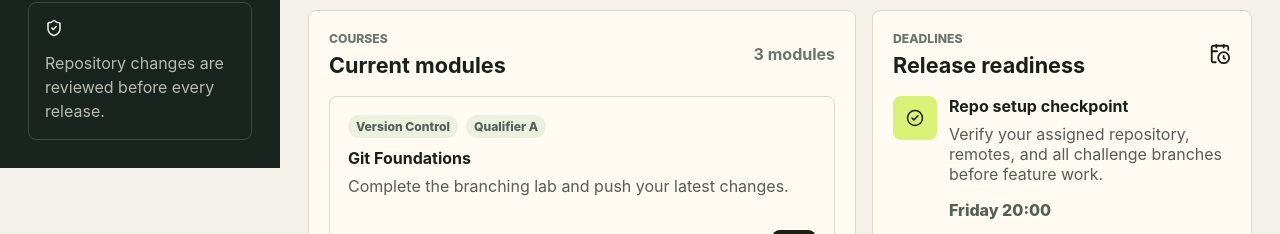
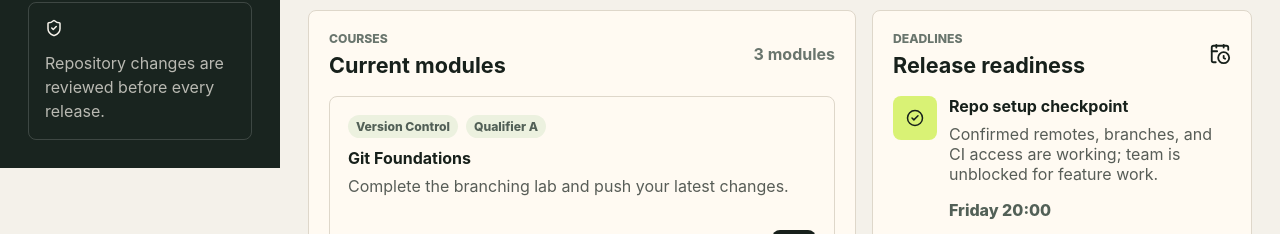
Before and after one commit to knurdz/deploy-sprint-finale-team-blackops, a React (Vite) app in the folder team-site/: page / in a window 1280 px wide. Shown: the part 632-866 px from the top of the page. Built offline with nearby package versions, Linux system fonts and the light colour scheme.

Commit message:
Update repo-setup-checkpoint deadline to reflect completed setup
Team has confirmed remotes, branches, and CI access, so the card no
longer needs to say "verify."

```diff
--- a/team-site/src/data/deadlines.ts
+++ b/team-site/src/data/deadlines.ts
@@ -10,7 +10,7 @@ export const deadlineCards: DeadlineCard[] = [
     id: 'repo-setup-checkpoint',
     label: 'Repo setup checkpoint',
     due: 'Friday 20:00',
-    action: 'Verify your assigned repository, remotes, and all challenge branches before feature work.',
+    action: 'Confirmed remotes, branches, and CI access are working; team is unblocked for feature work.',
   },
   {
     id: 'review',
```
